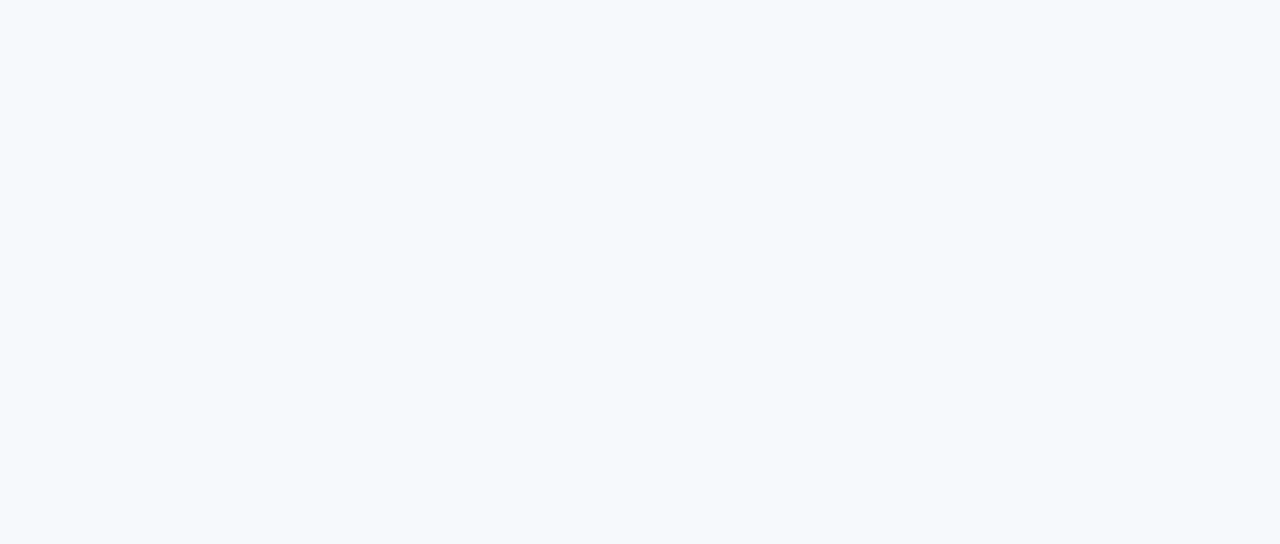
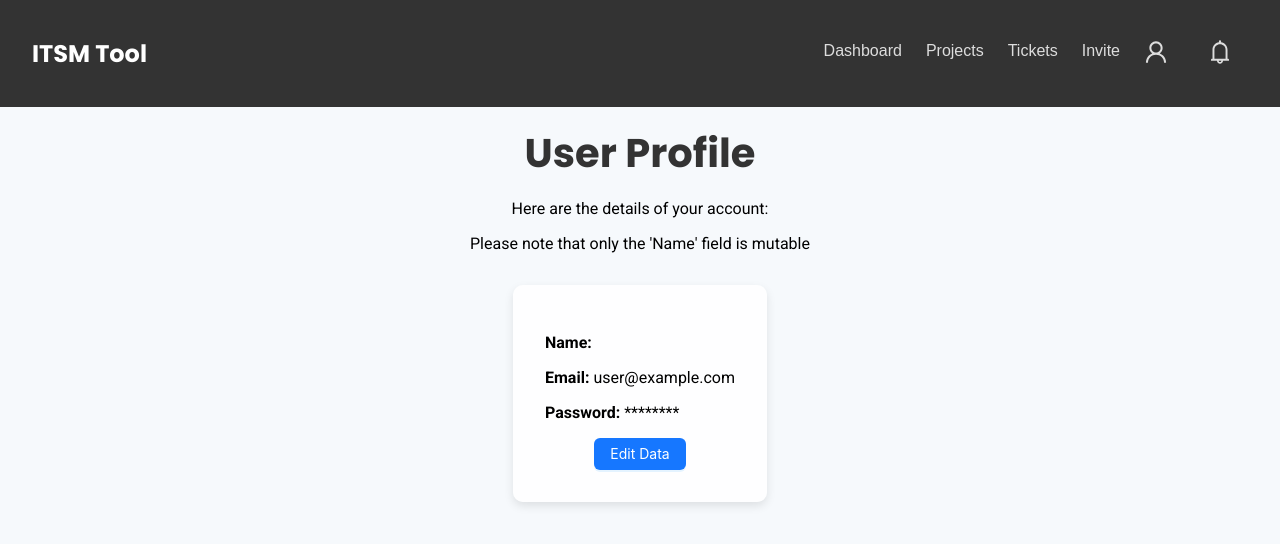
Before and after one commit to Stupy18/ITSM_Tool, a React (Create React App) app in the folder ubb/ubb_frontend/: page /profile in a window 1280 px wide. Before the commit this address had no page. Shown: the top 544 px of the page. Built offline with nearby package versions, Linux system fonts and the light colour scheme.

Commit message:
Frontend for Profile Page and Dashboard Page

```diff
--- a/ubb/ubb_frontend/src/App.js
+++ b/ubb/ubb_frontend/src/App.js
@@ -9,6 +9,8 @@
 import TicketPage from './pages/YourAssignedTickets/TicketPage.tsx';
 import InvitePage from './pages/InvitePage/InvitePage.tsx';
 import LoggedPage from './pages/LoggedPage/LoggedPage.tsx';
+import ProfilePage from './pages/ProfilePage/ProfilePage.tsx';
+import DashboardPage from './pages/DashboardPage/DashboardPage.tsx';
 import ProjectList
  from './pages/ProjectsPage/Projects.tsx';
 
@@ -28,6 +30,8 @@
             <Route path="tickets" element={<TicketPage />} />
             <Route path="invite" element={<InvitePage />} />
             <Route path='projects' element={<ProjectList />} />
+            <Route path='profile' element={<ProfilePage />} />
+            <Route path='dashboard' element={<DashboardPage />} />
 
           </Route>
         </Routes>
--- /dev/null
+++ b/ubb/ubb_frontend/src/pages/DashboardPage/DashboardPage.css
@@ -0,0 +1,13 @@
+/* DashboardPage.css */
+
+/* General Page Layout */
+.dashboard-page {
+    font-family: 'Roboto', sans-serif;
+    display: flex;
+    flex-direction: column;
+    min-height: 100vh;
+    background-color: #f6f9fc;
+    color: #333;
+    padding: 2rem;
+    text-align: center;
+}
--- /dev/null
+++ b/ubb/ubb_frontend/src/pages/DashboardPage/DashboardPage.tsx
@@ -0,0 +1,28 @@
+import { useNavigate } from "react-router-dom";
+import "./DashboardPage.css";
+import { useEffect, useState } from "react";
+// @ts-ignore
+import { LocalStorageEnum } from "../../enum/LocalStorageEnum.tsx";
+
+export default function DashboardPage() {
+    const [username, setUsername] = useState<string>(" ");
+    const navigate = useNavigate();
+
+    useEffect(() => {
+        if (localStorage.getItem(LocalStorageEnum.USER_NAME)) {
+            setUsername(localStorage.getItem(LocalStorageEnum.USER_NAME)!);
+        }
+    }, []);
+
+    const handleLogout = () => {
+        localStorage.removeItem(LocalStorageEnum.USER_NAME);
+        navigate("/login");
+    };
+
+    return (
+        <div className="dashboard-page">
+            <h1>Welcome to the Dashboard, {username}!</h1>
+            <p>The implementation of this page will be coming soon...</p>
+        </div>
+    );
+}
--- a/ubb/ubb_frontend/src/pages/LoggedPage/LoggedPage.tsx
+++ b/ubb/ubb_frontend/src/pages/LoggedPage/LoggedPage.tsx
@@ -1,4 +1,5 @@
 import { useEffect, useState } from "react";
+// @ts-ignore
 import { LocalStorageEnum } from "../../enum/LocalStorageEnum.tsx";
 import { useNavigate } from "react-router-dom";
 import "./LoggedPage.css";
--- a/ubb/ubb_frontend/src/pages/Navbar/Layout.tsx
+++ b/ubb/ubb_frontend/src/pages/Navbar/Layout.tsx
@@ -33,15 +33,19 @@
           <li onClick={() => navigate("/projects")}>Projects</li>
           <li onClick={() => navigate("/tickets")}>Tickets</li>
           <li onClick={() => navigate("/invite")}>Invite</li>
+          <li>
+            <UserOutlined className="icon" onClick={() => navigate("/profile")}/>
+          </li>
+
           <li onClick={() => navigate("/invite")}>
-            <UserOutlined className="icon" onClick={() => navigate("/invite")}/>
+            {/*<UserOutlined className="icon" onClick={() => navigate("/profile")}/>*/}
             <BellOutlined className="icon" onClick={() => navigate("/invite")}/>
-            <LogoutOutlined className="icon" onClick={handleLogout()}/>
+            {/*<LogoutOutlined className="icon" onClick={handleLogout()}/> */}
           </li>
         </ul>
       </nav>
       <main className="main-content">
-        <Outlet /> {/* Render child components here */}
+        <Outlet/> {/* Render child components here */}
       </main>
     </div>
   );
--- /dev/null
+++ b/ubb/ubb_frontend/src/pages/ProfilePage/ProfilePage.css
@@ -0,0 +1,33 @@
+.profile-page {
+    font-family: 'Roboto', sans-serif;
+    background: #f6f9fc;
+    min-height: 100vh;
+    padding: 2rem;
+    margin: 0;
+    display: flex;
+    flex-direction: column;
+    align-items: center;
+}
+
+.profile-info {
+    background: rgba(255, 255, 255, 0.9);
+    padding: 2rem;
+    border-radius: 10px;
+    box-shadow: 0 4px 10px rgba(0, 0, 0, 0.1);
+}
+
+.logout-button {
+    background-color: #ff6b6b;
+    color: white;
+    border: none;
+    padding: 0.5rem 1rem;
+    border-radius: 5px;
+    cursor: pointer;
+    font-size: 1rem;
+    transition: background-color 0.3s, box-shadow 0.3s;
+}
+
+.logout-button:hover {
+    background-color: #ff3d3d;
+    box-shadow: 0 4px 10px rgba(0, 0, 0, 0.2);
+}
--- /dev/null
+++ b/ubb/ubb_frontend/src/pages/ProfilePage/ProfilePage.tsx
@@ -0,0 +1,51 @@
+import { useEffect, useState } from "react";
+// @ts-ignore
+import { LocalStorageEnum } from "../../enum/LocalStorageEnum.tsx";
+import "./ProfilePage.css";
+import { Button } from 'antd';
+
+interface UserProfile {
+    name: string;
+    email: string;
+    password: string; // Typically, passwords should never be displayed, so consider displaying masked or hashed values if necessary.
+}
+
+export default function ProfilePage() {
+    const [userProfile, setUserProfile] = useState<UserProfile | null>(null);
+
+    useEffect(() => {
+        // Mock data to simulate fetching user details (you would replace this with an API call)
+        const mockUserProfile: UserProfile = {
+            name: localStorage.getItem(LocalStorageEnum.USER_NAME) || "",
+            email: "user@example.com", // Replace with real data fetched from an API
+            password: "********" // Masked password for display purposes
+        };
+        setUserProfile(mockUserProfile);
+    }, []);
+
+    return (
+        <div className="profile-page">
+            <h1 style={{textAlign: 'center', marginBottom: '0rem', marginTop: '-1rem'}}>User Profile</h1>
+            <p style={{textAlign: 'center', marginBottom: '0rem'}}>Here are the details of your account:</p>
+            <p style={{textAlign: 'center', marginBottom: '2rem'}}>Please note that only the 'Name' field is mutable</p>
+            <div className="profile-info">
+                {userProfile ? (
+                    <>
+                        <p>
+                            <strong>Name: </strong> {userProfile.name}
+                        </p>
+                        <p>
+                            <strong>Email: </strong> {userProfile.email}
+                        </p>
+                        <p>
+                            <strong>Password: </strong> {userProfile.password}
+                        </p>
+                        <Button type="primary" style={{ marginTop: '1rem', display: 'block', marginLeft: 'auto', marginRight: 'auto' }}>Edit Data</Button>
+                    </>
+                ) : (
+                    <p>Loading user details...</p>
+                )}
+            </div>
+        </div>
+    );
+}
```
